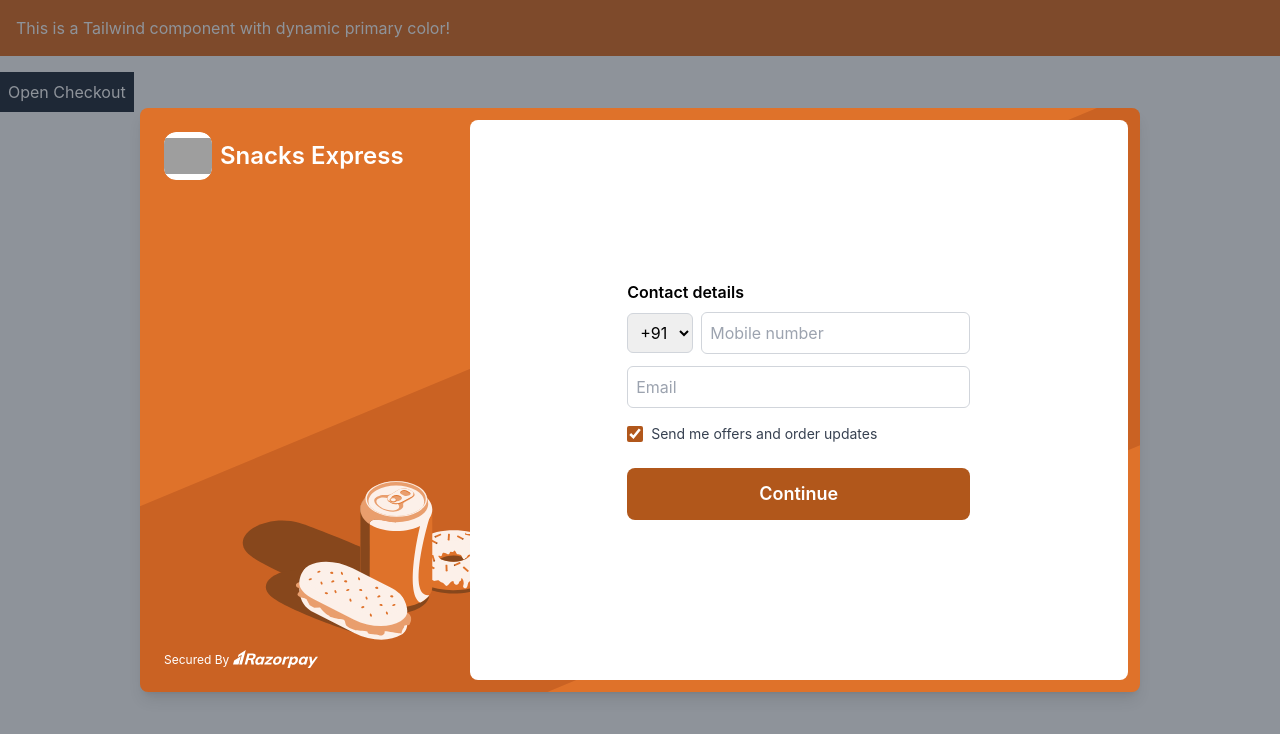
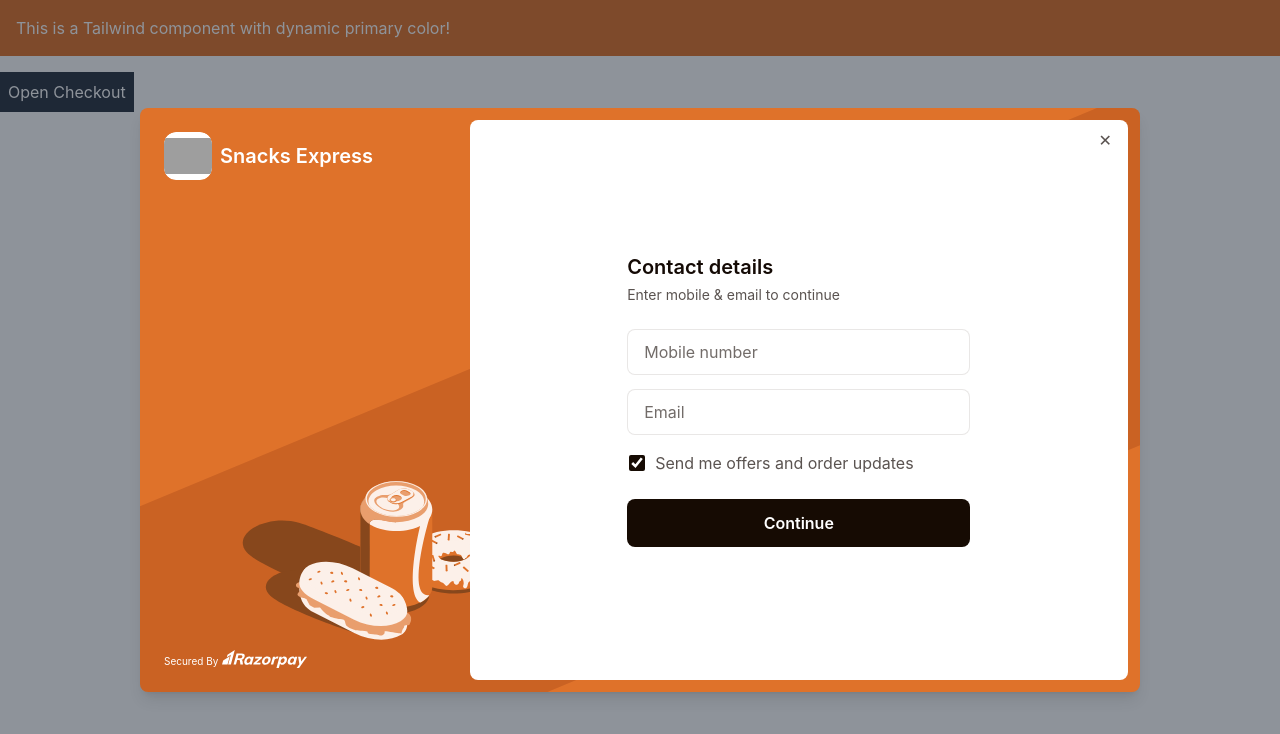
Before and after one commit to smilegupta/theming-made-easy, a React (Vite) app: page / in a window 1280 px wide. Both pictures are taken after a click on the button "Open Checkout". Shown: the top 734 px of the page. Built offline with nearby package versions, Linux system fonts and the light colour scheme; grey boxes are pictures that could not be loaded.

Commit message:
feat: code cleanup

```diff
--- a/src/components/Modal.jsx
+++ b/src/components/Modal.jsx
@@ -1,4 +1,5 @@
 import { useState } from "react";
+import PropTypes from "prop-types";
 import { SideBarIllustration } from "../assets/sidebar.jsx";
 import { RazorpayLogo } from "../assets/razorpay.jsx";
 
@@ -43,20 +44,22 @@
               </div>
             </div>
 
+            {/* Left Panel */}
             <div className="w-2/3 p-6 rounded-lg bg-white z-10 mr-3 my-3 flex">
               <div className="flex flex-col p-6 m-auto w-[21.45rem] overflow-visible px-0">
-                <h3 className="font-semibold mb-2">Contact details</h3>
-                <div className="space-y-3">
+                <h3 className="relative z-[1] font-heading text-2xl font-semibold text-on-surface">
+                  Contact details
+                </h3>
+                <p className="mt-1 text-base text-on-surface/70">
+                  Enter mobile &amp; email to continue
+                </p>
+                <div className="mt-6 space-y-3.5">
                   <div className="flex items-center space-x-2">
-                    <select className="border border-gray-300 p-2 rounded-md">
-                      <option value="+91">+91</option>
-                      {/* Add more country codes if needed */}
-                    </select>
                     <input
                       type="tel"
                       value={phoneNumber}
                       onChange={(e) => setPhoneNumber(e.target.value)}
-                      className="border border-gray-300 p-2 rounded-md w-full"
+                      className="w-full rounded-lg border border-surface-900/10 focus:border-on-surface focus:ring-2 focus:ring-on-surface/10 focus-visible:outline-none bg-surface-0 px-4 py-2.5 text-lg text-on-surface-50 border-primary-500 border-opacity-20 placeholder:text-on-surface-50 placeholder:text-opacity-60"
                       placeholder="Mobile number"
                     />
                   </div>
@@ -64,7 +67,7 @@
                     type="email"
                     value={email}
                     onChange={(e) => setEmail(e.target.value)}
-                    className="border border-gray-300 p-2 rounded-md w-full"
+                    className="w-full rounded-lg border border-surface-900/10 focus:border-on-surface focus:ring-2 focus:ring-on-surface/10 focus-visible:outline-none bg-surface-0 px-4 py-2.5 text-lg text-on-surface-50 border-primary-500 border-opacity-20 placeholder:text-on-surface-50 placeholder:text-opacity-60"
                     placeholder="Email"
                   />
                 </div>
@@ -75,26 +78,39 @@
                     type="checkbox"
                     checked={offersConsent}
                     onChange={(e) => setOffersConsent(e.target.checked)}
-                    className="h-4 w-4 accent-primary-600"
+                    className="h-4 w-5 accent-primary-950"
                   />
-                  <label className="ml-2 text-gray-700 text-sm">
+                  <label className="ml-2 text-md text-on-surface text-opacity-70">
                     Send me offers and order updates
                   </label>
                 </div>
 
                 {/* Continue Button */}
-                <button className="mt-6 w-full bg-primary-600 text-on-primary-600 py-3 rounded-lg text-lg font-semibold">
+                <button className="mt-6 w-full bg-primary-950 text-on-primary-950 py-3 rounded-lg text-lg font-semibold">
                   Continue
                 </button>
               </div>
             </div>
 
+            {/* Shadow Illustration */}
             <div className="pointer-events-none absolute -left-[9.375rem] top-[13rem]  h-[20.5rem] w-[80rem] -rotate-[22.6deg] bg-[hsl(var(--illustration-shadow))] opacity-20 mix-blend-multiply" />
+
+            {/* Close Button */}
+            <div
+              className="absolute top-5 right-7 cursor-pointer z-50 text-md text-on-surface/70"
+              onClick={handleClose}
+            >
+              &#10005;
+            </div>
           </div>
         </div>
       )}
     </>
   );
 };
+MagicCheckoutModal.propTypes = {
+  isOpen: PropTypes.bool.isRequired,
+  handleClose: PropTypes.func.isRequired,
+};
 
 export default MagicCheckoutModal;
--- a/tailwind.config.js
+++ b/tailwind.config.js
@@ -26,6 +26,22 @@
   content: ["./index.html", "./src/**/*.{js,ts,jsx,tsx}"],
   theme: {
     extend: {
+      fontSize: {
+        xs: ["0.625rem", { lineHeight: "0.875rem" }],
+        sm: ["0.75rem", { lineHeight: "1rem" }],
+        base: ["0.875rem", { lineHeight: "1.25rem" }],
+        lg: ["1rem", { lineHeight: "1.5rem" }],
+        xl: ["1.125rem", { lineHeight: "1.75rem" }],
+        "2xl": ["1.25rem", { lineHeight: "1.75rem" }],
+        "3xl": ["1.5rem", { lineHeight: "2rem" }],
+        "4xl": ["1.875rem", { lineHeight: "2.25rem" }],
+        "5xl": ["2.25rem", { lineHeight: "2.5rem" }],
+        "6xl": ["3rem", { lineHeight: "1" }],
+        "7xl": ["3.75rem", { lineHeight: "1" }],
+        "8xl": ["4.5rem", { lineHeight: "1" }],
+        "9xl": ["6rem", { lineHeight: "1" }],
+        "10xl": ["8rem", { lineHeight: "1" }],
+      },
       colors: {
         on: themes.reduce((acc, theme) => {
           acc[theme] = generateTailwindPalette(`on-${theme}`);
```
